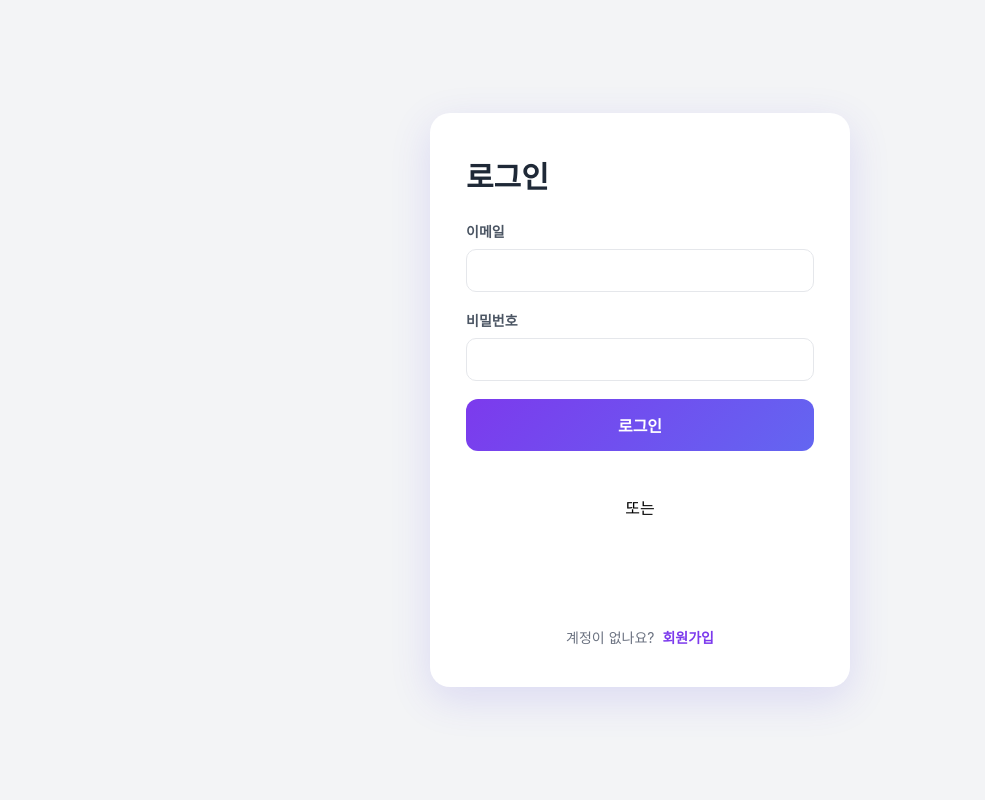
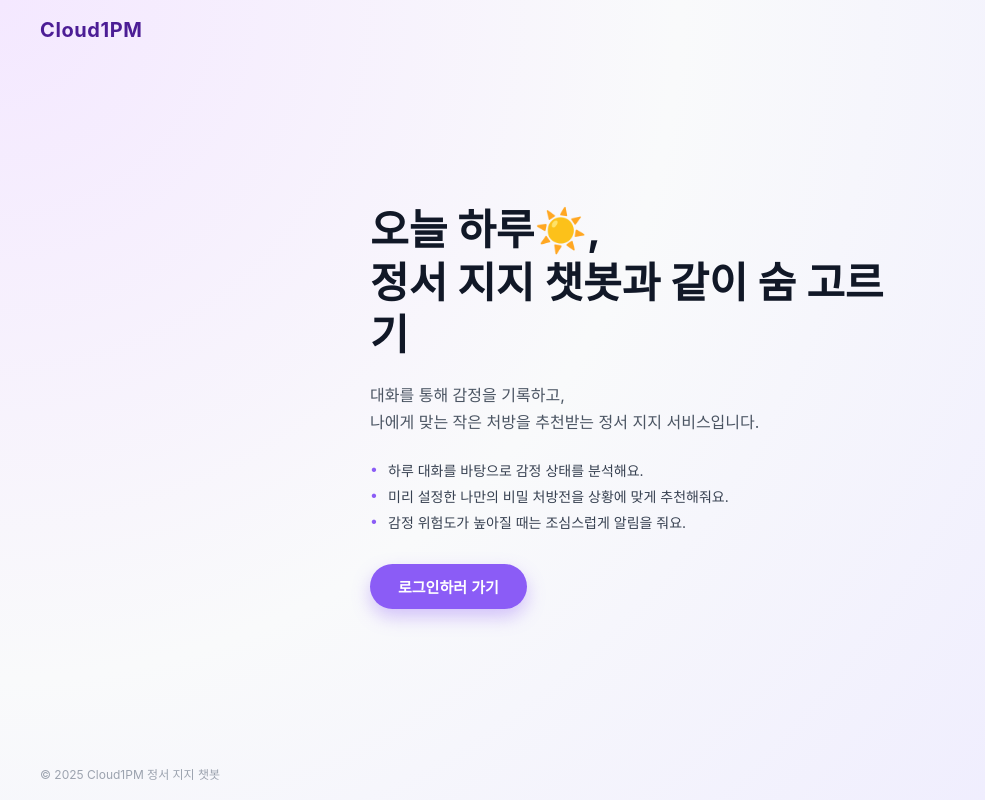
Before and after one commit to cloud1pm/frontend, a React (Vite) app: page / in a window 1280 px wide. Before the commit this address led to /login. Shown: the whole page, without its empty margins (0-985 px from the left). Built offline with nearby package versions, Linux system fonts and the light colour scheme; no server answers.

Commit message:
feat: 첫 화면 추가

```diff
--- /dev/null
+++ b/src/pages/LandingPage.css
@@ -0,0 +1,99 @@
+.landing {
+  min-height: 100vh;
+  display: flex;
+  flex-direction: column;
+  background: radial-gradient(circle at top left, #f4e8ff 0, #f9fafb 45%, #ece9ff 100%);
+  color: #111827;
+  font-family: -apple-system, BlinkMacSystemFont, "Pretendard", system-ui, sans-serif;
+}
+
+.landing-header {
+  display: flex;
+  align-items: center;
+  justify-content: space-between;
+  padding: 18px 40px;
+}
+
+.landing-logo {
+  font-weight: 700;
+  font-size: 20px;
+  letter-spacing: 0.03em;
+  color: #4c1d95;
+}
+
+.landing-main {
+  flex: 1;
+  display: flex;
+  align-items: center;
+  justify-content: center;
+  padding: 40px;
+  gap: 60px;
+}
+
+.landing-content {
+  max-width: 540px;
+}
+
+.landing-title {
+  font-size: 42px;
+  line-height: 1.25;
+  margin-bottom: 20px;
+  color: #111827;
+}
+
+.landing-subtitle {
+  font-size: 16px;
+  line-height: 1.7;
+  color: #4b5563;
+  margin-bottom: 24px;
+}
+
+.landing-features {
+  list-style: none;
+  padding: 0;
+  margin: 0 0 32px 0;
+  font-size: 14px;
+  color: #374151;
+}
+
+.landing-features li {
+  position: relative;
+  padding-left: 18px;
+  margin-bottom: 6px;
+}
+
+.landing-features li::before {
+  content: "•";
+  position: absolute;
+  left: 0;
+  top: 0;
+  color: #8b5cf6;
+}
+
+.landing-button {
+  padding: 12px 28px;
+  border-radius: 999px;
+  border: none;
+  font-size: 15px;
+  font-weight: 600;
+  cursor: pointer;
+  background: #8b5cf6;
+  color: white;
+  box-shadow: 0 8px 18px rgba(139, 92, 246, 0.35);
+  transition: transform 0.12s ease, box-shadow 0.12s ease, background 0.12s ease;
+}
+
+.landing-button:hover {
+  transform: translateY(-1px);
+  box-shadow: 0 12px 24px rgba(139, 92, 246, 0.4);
+  background: #7c3aed;
+}
+
+
+
+/* footer */
+.landing-footer {
+  padding: 12px 40px 18px;
+  font-size: 12px;
+  color: #9ca3af;
+}
--- /dev/null
+++ b/src/pages/LandingPage.jsx
@@ -0,0 +1,53 @@
+import React from "react";
+import { useNavigate } from "react-router-dom";
+import "./LandingPage.css";
+
+const LandingPage = () => {
+  const navigate = useNavigate();
+
+  const handleLoginClick = () => {
+    // 프론트 로그인 페이지로 이동
+    // 이미 /login 라우트가 있으면 그대로 쓰면 되고,
+    // 백엔드 OAuth 바로 호출하고 싶으면 window.location.href 변경하면 됨.
+    navigate("/login");
+    // 또는: window.location.href = "http://localhost:8080/oauth2/authorization/google";
+  };
+
+  return (
+    <div className="landing">
+      <header className="landing-header">
+        <div className="landing-logo">Cloud1PM</div>
+      </header>
+
+      <main className="landing-main">
+        <div className="landing-content">
+          <h1 className="landing-title">
+            오늘 하루☀️, <br />
+            정서 지지 챗봇과 같이 숨 고르기
+          </h1>
+          <p className="landing-subtitle">
+            대화를 통해 감정을 기록하고, <br />
+            나에게 맞는 작은 처방을 추천받는 정서 지지 서비스입니다.
+          </p>
+
+          <ul className="landing-features">
+            <li>하루 대화를 바탕으로 감정 상태를 분석해요.</li>
+            <li>미리 설정한 나만의 비밀 처방전을 상황에 맞게 추천해줘요.</li>
+            <li>감정 위험도가 높아질 때는 조심스럽게 알림을 줘요.</li>
+          </ul>
+
+          <button className="landing-button" onClick={handleLoginClick}>
+            로그인하러 가기
+          </button>
+        </div>
+
+      </main>
+
+      <footer className="landing-footer">
+        <span>© 2025 Cloud1PM 정서 지지 챗봇</span>
+      </footer>
+    </div>
+  );
+};
+
+export default LandingPage;
--- a/src/routes/AppRouter.jsx
+++ b/src/routes/AppRouter.jsx
@@ -7,9 +7,9 @@ import {
   useLocation,
 } from "react-router-dom";
 import "../styles.css";
-
 // Common Components
 import SideNav from "../components/common/SideNav";
+import LandingPage from "../pages/LandingPage";
 
 // Pages
 import ChatPage from "../pages/ChatPage";
@@ -39,7 +39,7 @@ const RequireOnboarded = ({ children }) => {
    메인 레이아웃 (SideNav 숨김 처리)
 ---------------------------------------------- */
 
-const NO_SIDENAV_ROUTES = ["/login", "/signup", "/onboarding"];
+const NO_SIDENAV_ROUTES = ["/", "/login", "/signup", "/onboarding"];
 
 const LayoutWrapper = ({ children }) => {
   const location = useLocation();
@@ -61,6 +61,7 @@ const LayoutWrapper = ({ children }) => {
 
 const AppRoutes = () => (
   <Routes>
+   <Route path="/" element={<LandingPage />} />
     {/* 로그인 페이지 */}
     <Route path="/login" element={<LoginPage />} />
 
@@ -126,8 +127,8 @@ const AppRoutes = () => (
     />
 
     {/* 기본 라우팅 */}
-    <Route path="/" element={<Navigate to="/chat" replace />} />
-    <Route path="*" element={<Navigate to="/chat" replace />} />
+    <Route path="/" element={<Navigate to="/login" replace />} />
+    <Route path="*" element={<Navigate to="/login" replace />} />
   </Routes>
 );
 
```
